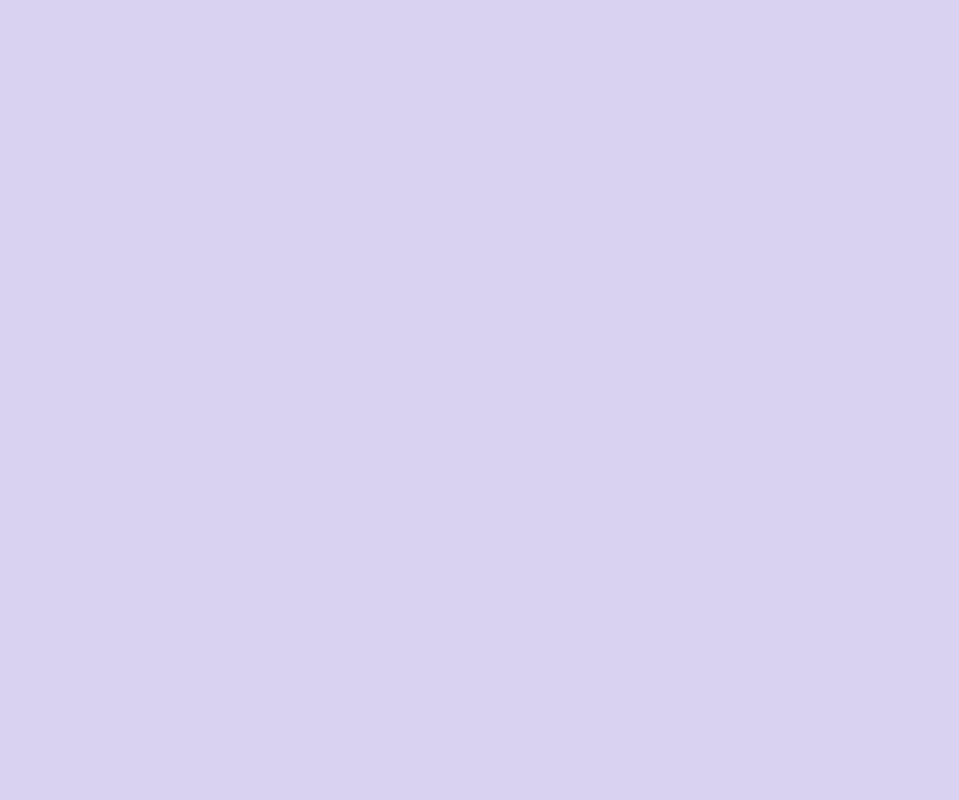
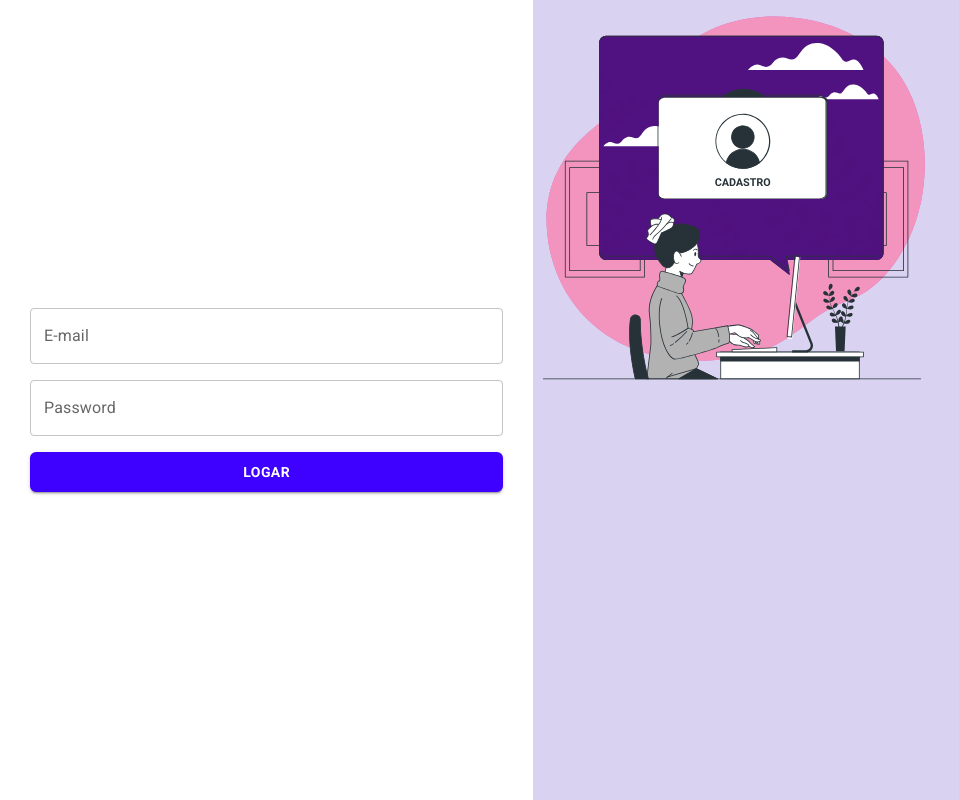
Before and after one commit to ogabrielalves/Sollute, a React (Create React App) app in the folder sollute-react/: page /login in a window 1280 px wide. Before the commit this address had no page. Shown: the whole page, without its empty margins (0-959 px from the left). Built offline with nearby package versions, Linux system fonts and the light colour scheme.

Commit message:
pag login

```diff
--- a/sollute-react/src/App.jsx
+++ b/sollute-react/src/App.jsx
@@ -3,6 +3,7 @@ import { BrowserRouter as Router, Route, Routes } from 'react-router-dom';
 
 import Home from './Pages/Home/Home';
 import Register from './Pages/Register/Register';
+import Login from './Pages/Login/Login'
 
 function App() {
   return (
@@ -10,6 +11,7 @@ function App() {
       <Routes>
         <Route exact path="/" element={<Home/>} />
         <Route exact path="/register" element={<Register/>} />
+        <Route exact path="/login" element={<Login/>} />
       </Routes>
     </Router>
   );
--- a/sollute-react/src/Components/NavBar/NavBar.jsx
+++ b/sollute-react/src/Components/NavBar/NavBar.jsx
@@ -26,7 +26,7 @@ class NavBar extends Component {
           </div>
           <div className='divBotoes'>
             <Button sx={buttonStyle} variant="contained" onClick={() => window.location.href = "/register"}>Cadastre-se</Button>
-            <Button sx={buttonStyle} variant="outlined">Login</Button>
+            <Button sx={buttonStyle} variant="outlined" onClick={() => window.location.href = "/login"}>Login</Button>
           </div>
         </header>
       </div>
--- /dev/null
+++ b/sollute-react/src/Pages/Login/Login.jsx
@@ -0,0 +1,58 @@
+import React, { Component } from "react";
+import { Grid } from "@mui/material";
+import ImagemCadastro from '../../Assets/Image/img-login.svg';
+import TextField from '@mui/material/TextField';
+import Button from '@mui/material/Button';
+
+
+
+//Styles
+const StylesLogin = {
+    display: 'Flex',
+    mt: 6, //margin top
+    marginLeft: 5,
+    alignItems: 'center',
+    pl: 3, //padding left
+    flexDirection: 'column'
+}
+
+const leftBar = {
+    backgroundColor: 'white',
+    height: '100vh',
+    display: 'flex',
+    justifyContent: 'center',
+    flexDirection: 'column',
+    padding: '0 30px'
+}
+
+
+function LoginPage(props) {
+
+    return (
+        <Grid container>
+
+            <Grid item xs={5} style={leftBar}>
+
+                <Grid mb={2}>
+                    <TextField fullWidth size="large" id="outlined-basic" label="E-mail" variant="outlined" type={'email'} />
+                </Grid>
+                <Grid mb={2}>
+                    <TextField fullWidth id="outlined-basic" label="Password" variant="outlined" type={'password'} />
+                </Grid>
+                <Grid>
+                    <Button fullWidth
+                        variant="contained">
+                        Logar
+                    </Button>
+                </Grid>
+
+            </Grid>
+            <Grid item xs={7} style={{backgroundColor: "#DAD2F1"}}>
+                <img width={400} src={ImagemCadastro} alt="img-cadastro"  />
+            </Grid>
+        </Grid >
+    );
+}
+
+
+export default LoginPage;
```
Also changed, not shown: sollute-react/src/Assets/Image/img-login.svg (added).
